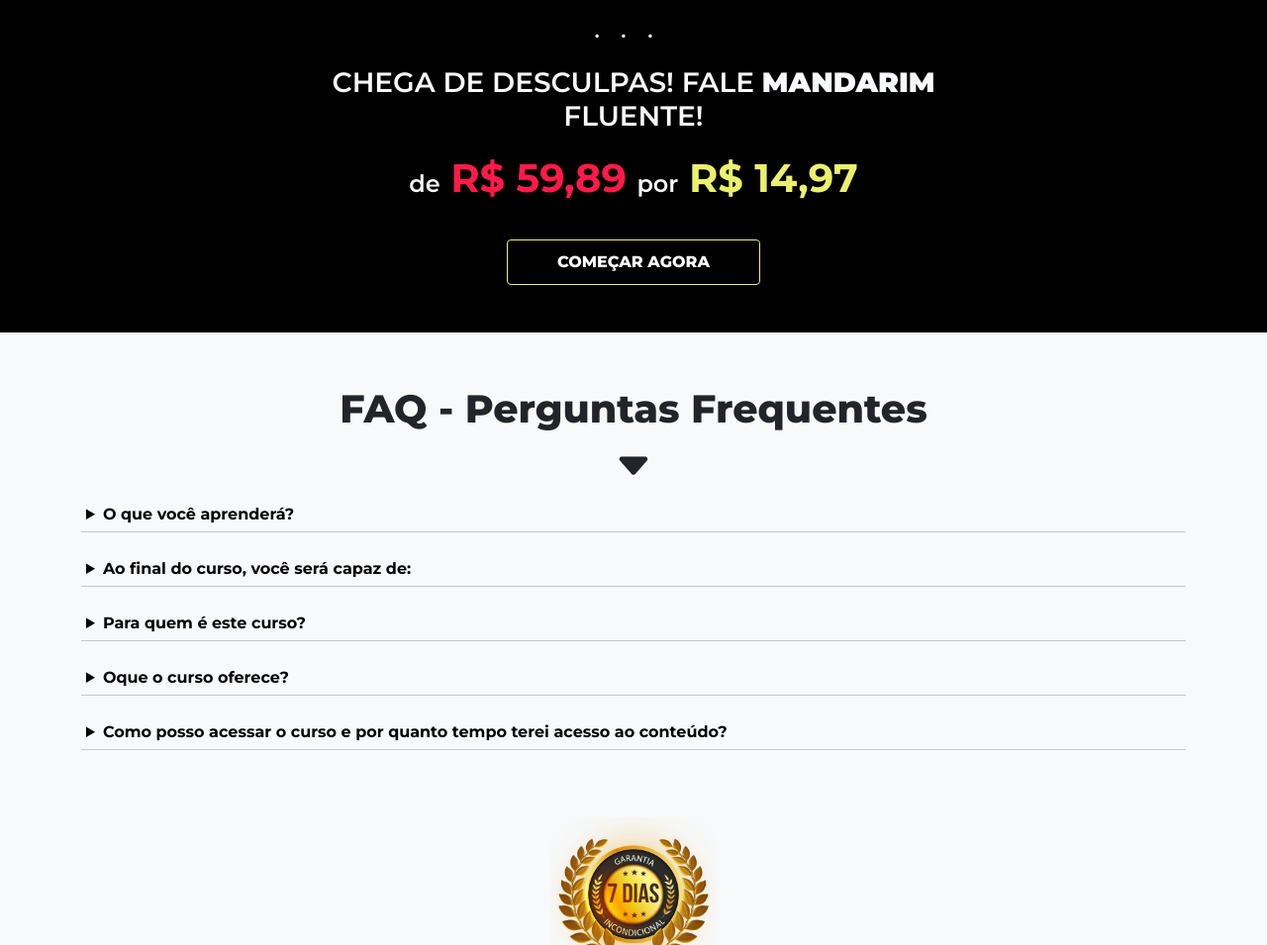
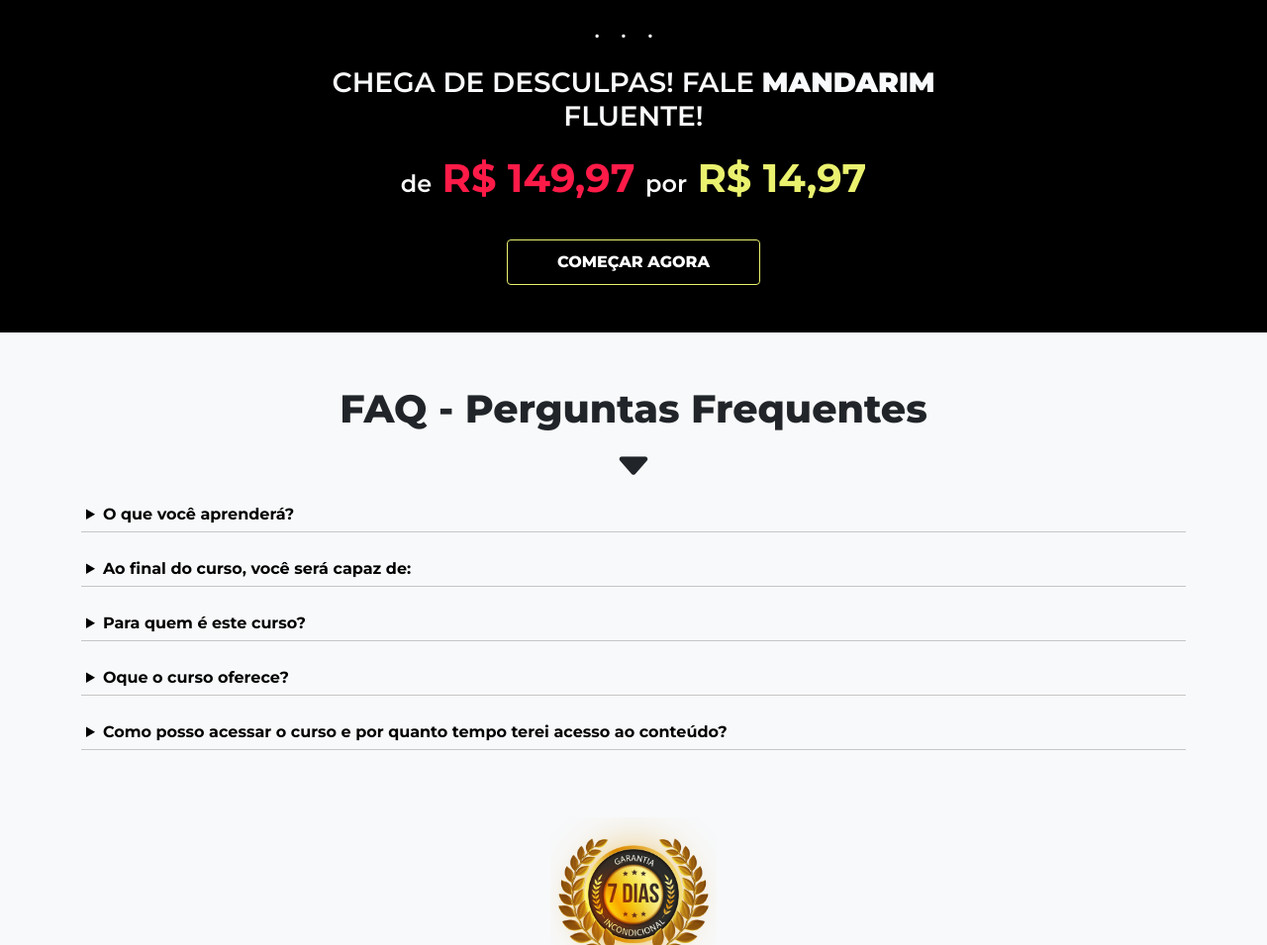
Before and after one commit to marcobaurelioo/mandarimparainiciantes, a plain HTML site: page index.html in a window 1280 px wide. Shown: the part 3102-4057 px from the top of the page at 99% size. Drawn offline with nearby package versions, Linux system fonts and the light colour scheme.

Commit message:
ajuste preço

```diff
--- a/index.html
+++ b/index.html
@@ -225,7 +225,7 @@
         <strong>mandarim</strong> fluente!
       </p>
       <p class="text-uppercase fs-1">
-        <small class="fs-4 text-lowercase fwe-600">de</small> <span class="txt-red fwe-700 tired">R$ 59,89</span>
+        <small class="fs-4 text-lowercase fwe-600">de</small> <span class="txt-red fwe-700 tired">R$ 149,97</span>
         <small class="fs-4 text-lowercase fwe-600">por</small> <span class="txt-yellow fwe-700">R$ 14,97</span>
       </p>
       <div class="d-flex align-items-center justify-content-center mt-3">
```
